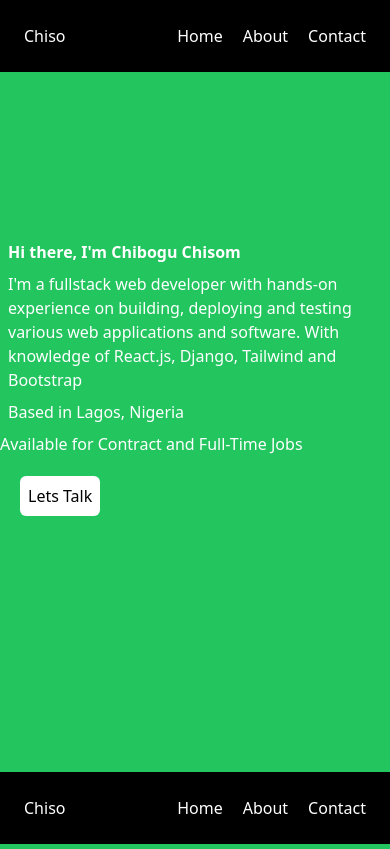
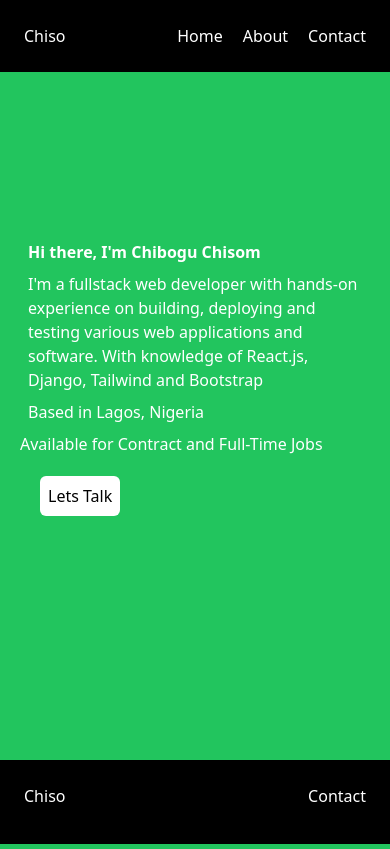
Before and after one commit to raeeceip/portfolio, a React (Vite) app: page / in a window 390 px wide. Built offline with nearby package versions, Linux system fonts and the light colour scheme.

Commit message:
whoa whoa starboy

```diff
--- a/src/Components/Footer/Footer.jsx
+++ b/src/Components/Footer/Footer.jsx
@@ -3,19 +3,9 @@ import { useState } from "react";
 
 const Footer = () => {
 	return (
-		<div className="absolute flex w-full bottom-0 bg-black p-6 text-white justify-between">
+		<div className="absolute flex w-full top-[90vh] bottom-0 bg-black p-6 text-white justify-between">
 			<h1 className="ml-0">Chiso</h1>
 			<ul className="flex justify-evenly mr-0">
-				<li className="mr-5 hover:bg-white ">
-					<a href="#" className="header__nav-link">
-						Home
-					</a>
-				</li>
-				<li className="mr-5">
-					<a href="#" className="header__nav-link">
-						About
-					</a>
-				</li>
 				<li className="mr-0">
 					<a href="#" className="header__nav-link">
 						Contact
--- a/src/Components/body/body.jsx
+++ b/src/Components/body/body.jsx
@@ -6,9 +6,9 @@ import About from "./about";
 const Body = () => {
 	const [showPage, setShowPage] = useState(false);
 	return (
-		<div className="absolute  sm:flex lg:grid place-items-center grid-flow-col w-screen mt-40 md:mt-24  lg:top-2 ">
-			<div className=" text-left justify-center top-60">
-				<h1 className="lg:text-5xl sm:text-3xl m-2 text-white font-bold">
+		<div className="absolute sm:flex lg:grid md:grid place-items-center grid-flow-col w-screen mt-40 lg:top-2 ">
+			<div className=" text-left justify-center mx-5 ">
+				<h1 className="lg:text-5xl sm:text-5xl m-2 text-white font-bold">
 					Hi there, I'm Chibogu Chisom
 				</h1>
 				<p className="text-white m-2 lg:text-xl">
@@ -16,7 +16,9 @@ const Body = () => {
 					deploying and testing various web applications and software. With
 					knowledge of React.js, Django, Tailwind and Bootstrap
 				</p>
-				<p className="text-white m-2 lg:text-xl">Based in Lagos, Nigeria</p>
+				<p className="text-white m-2 lg:text-xl sm:text-xl">
+					Based in Lagos, Nigeria
+				</p>
 				<p className="text-white  lg:text-xl">
 					Available for Contract and Full-Time Jobs
 				</p>
--- a/src/index.css
+++ b/src/index.css
@@ -6,8 +6,9 @@
 body {
 	--tw-bg-opacity: 1;
 	background-color: rgb(34 197 94 / var(--tw-bg-opacity));
-	height: 100vh !important;
-	overflow-y: hidden;
+	height: 100vh;
+	overflow-y: scroll;
+	overflow-x: hidden;
 }
 @font-face {
 	font-family: "Satoshi" !important ;
```
